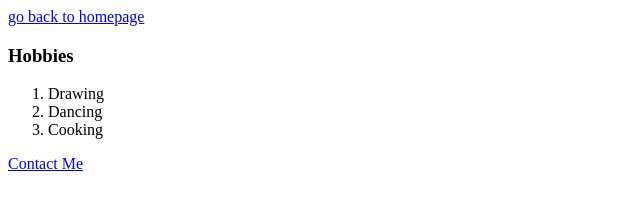
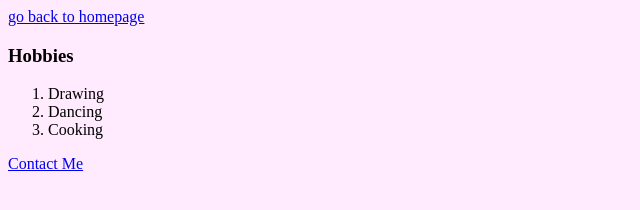
Before and after one commit to LaaKris/Personal-Portfolio, a plain HTML site: page hobbies.html in a window 1280 px wide. Shown: the whole page, without its empty margins (0-640 px from the left). Drawn offline with Linux system fonts and the light colour scheme.

Commit message:
addde css link to other html files adn beautified files

```diff
--- a/hobbies.html
+++ b/hobbies.html
@@ -4,6 +4,7 @@
 <head>
   <meta charset="utf-8">
   <title>😈 Laavanya's Personal Site</title>
+  <link rel="stylesheet" href="css/style.css">
 </head>
 
 <body>
@@ -14,7 +15,7 @@
     <li>Dancing</li>
     <li>Cooking</li>
   </ol>
-    <p><a href="contact.html">Contact Me</a></p>
+  <p><a href="contact.html">Contact Me</a></p>
 </body>
 
 </html>
```
Also changed, not shown: contact.html (+4 -0 lines), index.html (+1 -2 lines).
